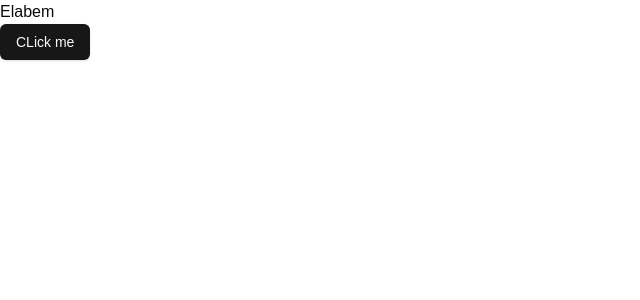
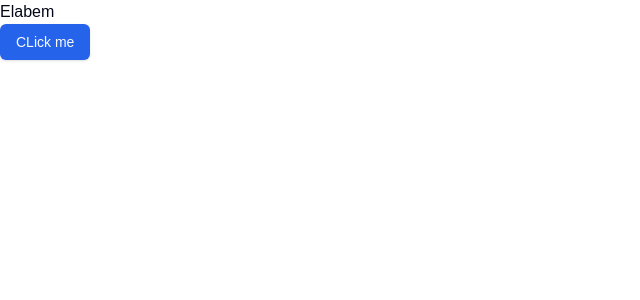
Before and after one commit to kasahun-welela/elabem, a Next.js app: page / in a window 1280 px wide. Shown: the top 300 px of the page, without its empty margins (0-640 px from the left). Built offline with nearby package versions, Linux system fonts and the light colour scheme.

Commit message:
change theme

```diff
--- a/app/globals.css
+++ b/app/globals.css
@@ -9,51 +9,52 @@
 @layer base {
   :root {
     --background: 0 0% 100%;
-    --foreground: 0 0% 3.9%;
+    --foreground: 222.2 84% 4.9%;
     --card: 0 0% 100%;
-    --card-foreground: 0 0% 3.9%;
+    --card-foreground: 222.2 84% 4.9%;
     --popover: 0 0% 100%;
-    --popover-foreground: 0 0% 3.9%;
-    --primary: 0 0% 9%;
-    --primary-foreground: 0 0% 98%;
-    --secondary: 0 0% 96.1%;
-    --secondary-foreground: 0 0% 9%;
-    --muted: 0 0% 96.1%;
-    --muted-foreground: 0 0% 45.1%;
-    --accent: 0 0% 96.1%;
-    --accent-foreground: 0 0% 9%;
+    --popover-foreground: 222.2 84% 4.9%;
+    --primary: 221.2 83.2% 53.3%;
+    --primary-foreground: 210 40% 98%;
+    --secondary: 210 40% 96.1%;
+    --secondary-foreground: 222.2 47.4% 11.2%;
+    --muted: 210 40% 96.1%;
+    --muted-foreground: 215.4 16.3% 46.9%;
+    --accent: 210 40% 96.1%;
+    --accent-foreground: 222.2 47.4% 11.2%;
     --destructive: 0 84.2% 60.2%;
-    --destructive-foreground: 0 0% 98%;
-    --border: 0 0% 89.8%;
-    --input: 0 0% 89.8%;
-    --ring: 0 0% 3.9%;
+    --destructive-foreground: 210 40% 98%;
+    --border: 214.3 31.8% 91.4%;
+    --input: 214.3 31.8% 91.4%;
+    --ring: 221.2 83.2% 53.3%;
+    --radius: 0.5rem;
     --chart-1: 12 76% 61%;
     --chart-2: 173 58% 39%;
     --chart-3: 197 37% 24%;
     --chart-4: 43 74% 66%;
     --chart-5: 27 87% 67%;
-    --radius: 0.5rem;
   }
+
   .dark {
-    --background: 0 0% 3.9%;
-    --foreground: 0 0% 98%;
-    --card: 0 0% 3.9%;
-    --card-foreground: 0 0% 98%;
-    --popover: 0 0% 3.9%;
-    --popover-foreground: 0 0% 98%;
-    --primary: 0 0% 98%;
-    --primary-foreground: 0 0% 9%;
-    --secondary: 0 0% 14.9%;
-    --secondary-foreground: 0 0% 98%;
-    --muted: 0 0% 14.9%;
-    --muted-foreground: 0 0% 63.9%;
-    --accent: 0 0% 14.9%;
-    --accent-foreground: 0 0% 98%;
+    --background: 222.2 84% 4.9%;
+    --foreground: 210 40% 98%;
+    --card: 222.2 84% 4.9%;
+    --card-foreground: 210 40% 98%;
+    --popover: 222.2 84% 4.9%;
+    --popover-foreground: 210 40% 98%;
+    --primary: 217.2 91.2% 59.8%;
+    --primary-foreground: 222.2 47.4% 11.2%;
+    --secondary: 217.2 32.6% 17.5%;
+    --secondary-foreground: 210 40% 98%;
+    --muted: 217.2 32.6% 17.5%;
+    --muted-foreground: 215 20.2% 65.1%;
+    --accent: 217.2 32.6% 17.5%;
+    --accent-foreground: 210 40% 98%;
     --destructive: 0 62.8% 30.6%;
-    --destructive-foreground: 0 0% 98%;
-    --border: 0 0% 14.9%;
-    --input: 0 0% 14.9%;
-    --ring: 0 0% 83.1%;
+    --destructive-foreground: 210 40% 98%;
+    --border: 217.2 32.6% 17.5%;
+    --input: 217.2 32.6% 17.5%;
+    --ring: 224.3 76.3% 48%;
     --chart-1: 220 70% 50%;
     --chart-2: 160 60% 45%;
     --chart-3: 30 80% 55%;
```
